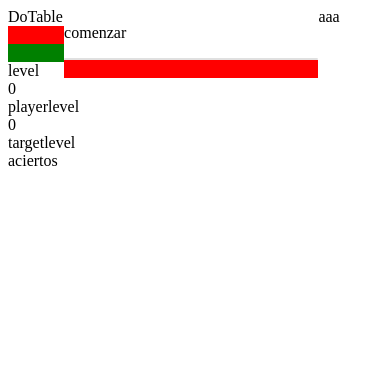
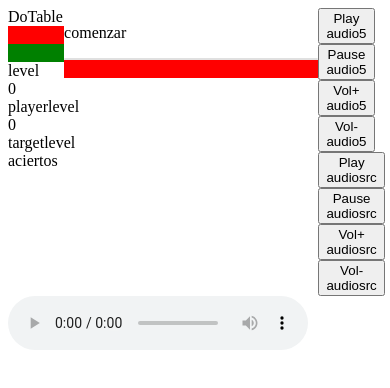
Before and after one commit to misapps263/dotable, a plain HTML site: page www/index.html in a window 390 px wide. Drawn offline with nearby package versions, Linux system fonts and the light colour scheme.

Commit message:
add sounds html5

```diff
--- a/www/index.html
+++ b/www/index.html
@@ -1,6 +1,6 @@
-<!DOCTYPE HTML PUBLIC "-//W3C//DTD HTML 4.01 Transitional//EN">
 
-<html>
+<!DOCTYPE html>
+<html><meta charset="UTF-8">
 <head>
 <title>Untitled</title>
 
@@ -501,7 +501,18 @@ $("#main").html('');
     </div>
 
     <div id="secundario">
-		aaa
+		<div>
+<button onclick="document.getElementById('audio5').play()">Play audio5</button>
+<button onclick="document.getElementById('audio5').pause()">Pause audio5</button>
+<button onclick="document.getElementById('audio5').volume += 0.1">Vol+  audio5</button>
+<button onclick="document.getElementById('audio5').volume -= 0.1">Vol-  audio5</button>
+</div>
+	<div>
+<button onclick="document.getElementById('audiosrc').play()">Play audiosrc</button>
+<button onclick="document.getElementById('audiosrc').pause()">Pause audiosrc</button>
+<button onclick="document.getElementById('audiosrc').volume += 0.1">Vol+  audiosrc</button>
+<button onclick="document.getElementById('audiosrc').volume -= 0.1">Vol-  audiosrc</button>
+</div>
 	<!--
 	<div id="marcador">
 <div id="score">puntuacion:2</div>
@@ -515,7 +526,10 @@ $("#main").html('');
   </div>
 
   <div id="pie">
-
+	   <audio controls="controls" id="audio5">
+          <source src="/android_asset/www/click.mp3" id="audiosrc"type="audio/mp3"/>
+        Your browser does not support the audio element.
+    </audio>
 </div>
 
 <div id="array" style="display:none;">--- </div>
```
